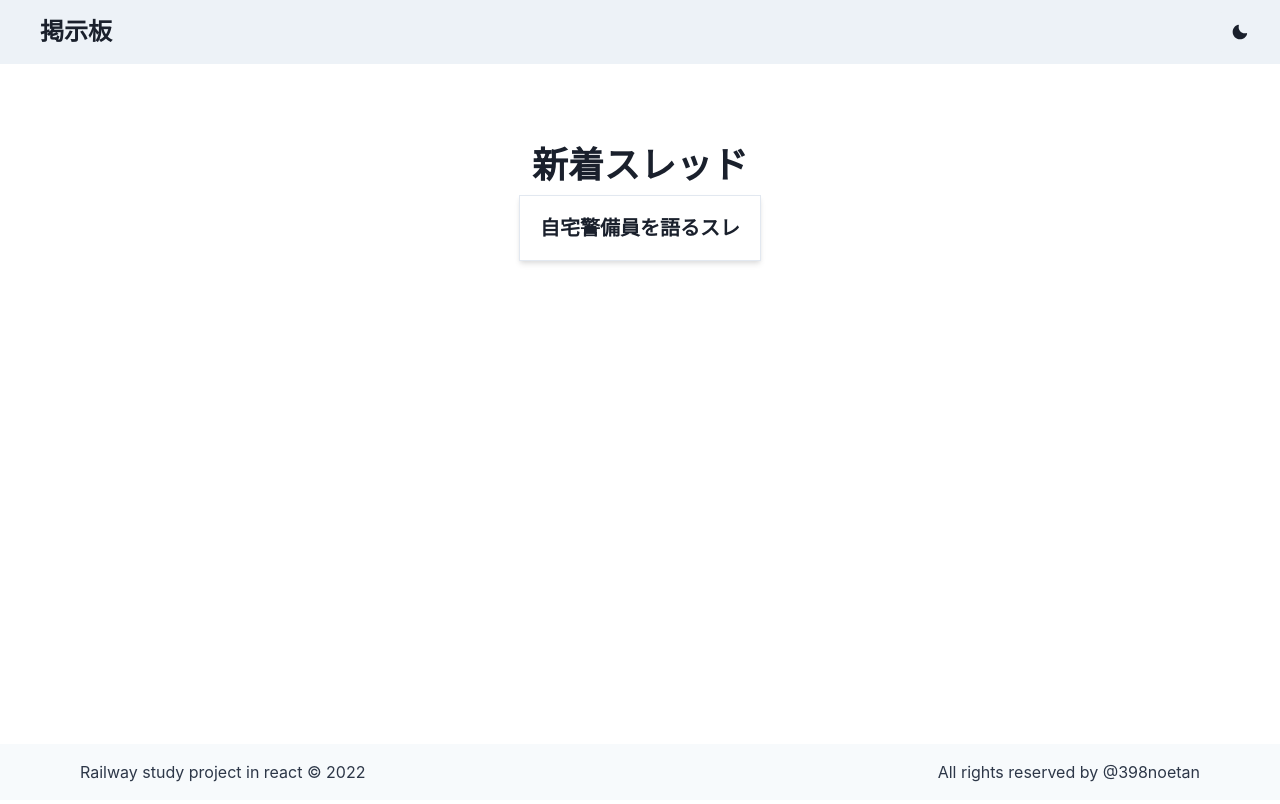
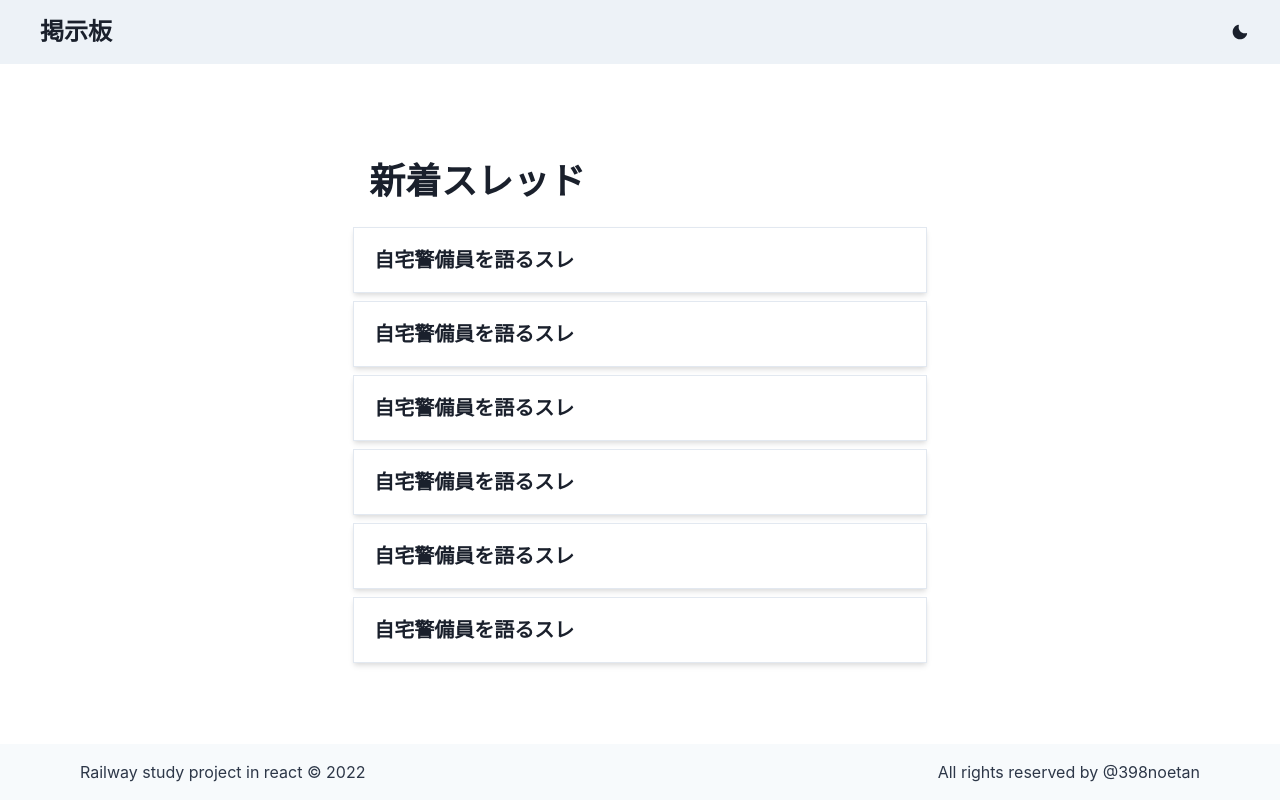
Before and after one commit to 398noe/study-react-2, a React (Create React App) app: page / in a window 1280 px wide. Built offline with nearby package versions, Linux system fonts and the light colour scheme.

Commit message:
Change VStack to Stack and fixed Text Alignments

```diff
--- a/src/components/Thread.tsx
+++ b/src/components/Thread.tsx
@@ -1,4 +1,4 @@
-import { Box, Heading, VStack } from "@chakra-ui/react";
+import { Box, Heading, Stack } from "@chakra-ui/react";
 import React from "react";
 import ThreadList from "./ThreadList";
 
@@ -9,8 +9,8 @@ interface props {
 export const Thread: React.FC = (props: props) => {
     return (
         <Box>
-            <VStack>
-                <Box>
+            <Stack minW={"full"} textAlign={"left"}>
+                <Box m={4}>
                     <Heading size={"xl"}>
                         新着スレッド
                     </Heading>
@@ -18,7 +18,7 @@ export const Thread: React.FC = (props: props) => {
                 <Box>
                     <ThreadList />
                 </Box>
-            </VStack>
+            </Stack>
         </Box>
     );
 }
--- a/src/components/ThreadList.tsx
+++ b/src/components/ThreadList.tsx
@@ -1,4 +1,4 @@
-import { Box, Heading, VStack } from "@chakra-ui/react";
+import { Box, Heading, Stack } from "@chakra-ui/react";
 import React from "react";
 import { OneThreadData } from "../types/Threads";
 interface props {
@@ -7,11 +7,14 @@ interface props {
 
 export const ThreadList: React.FC = (props: props) => {
     return (
-        <Box>
-            <VStack>
-                <OneThread title="自宅警備員を語るスレ"/>
-            </VStack>
-        </Box>
+        <Stack>
+            <OneThread title="自宅警備員を語るスレ" />
+            <OneThread title="自宅警備員を語るスレ" />
+            <OneThread title="自宅警備員を語るスレ" />
+            <OneThread title="自宅警備員を語るスレ" />
+            <OneThread title="自宅警備員を語るスレ" />
+            <OneThread title="自宅警備員を語るスレ" />
+        </Stack>
     );
 }
 
```
